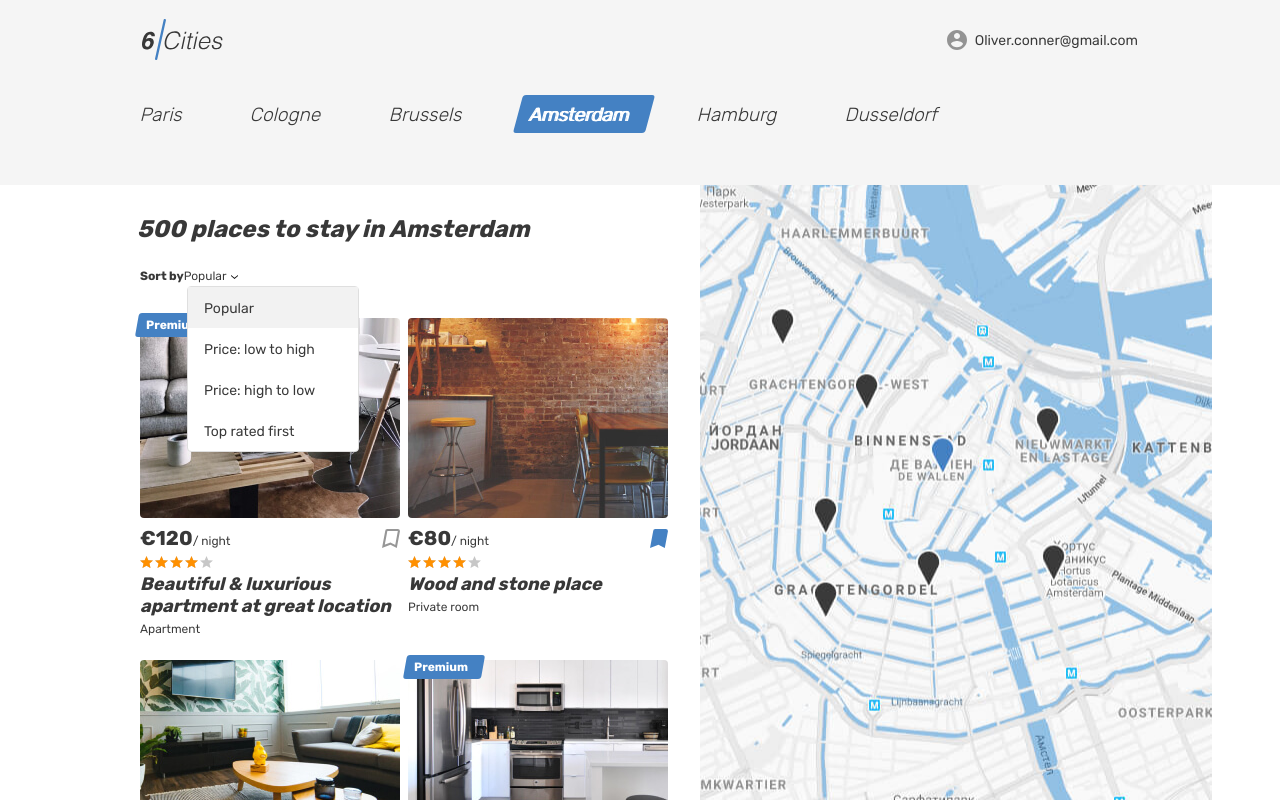
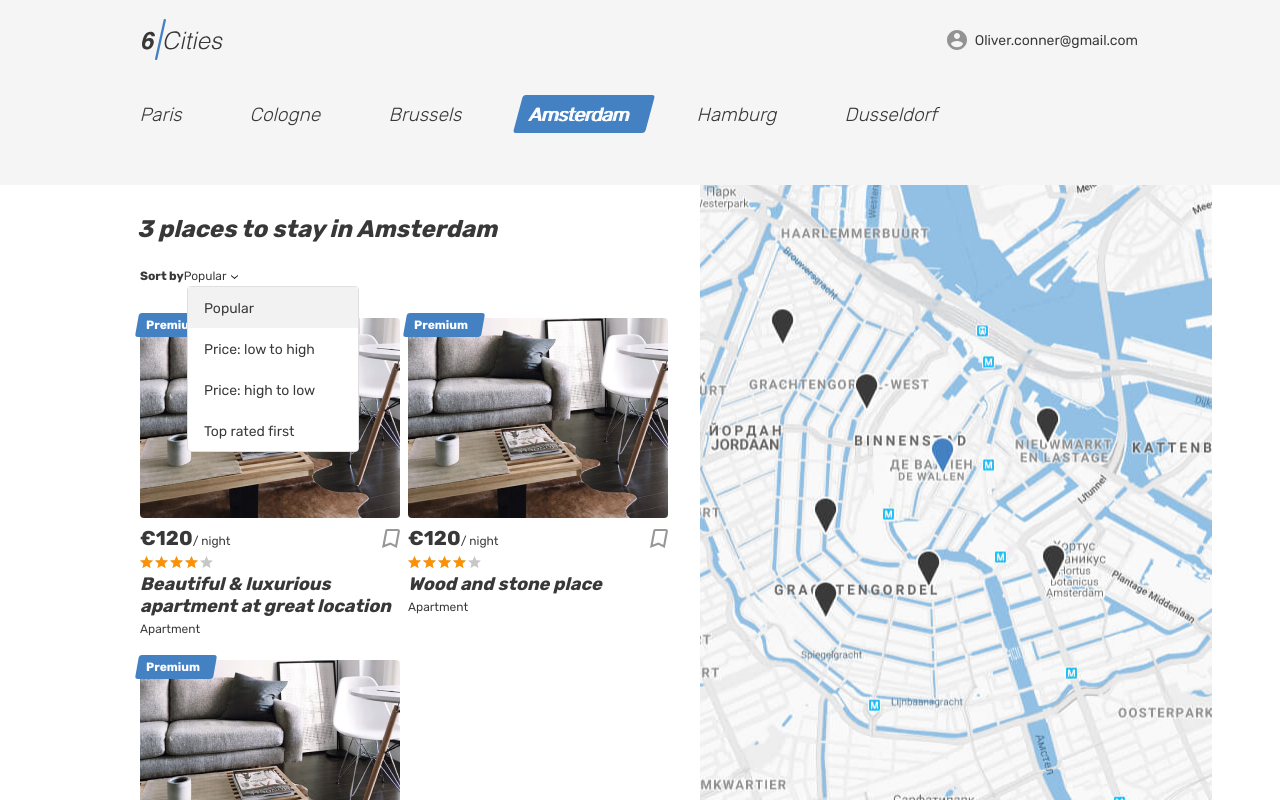
Before and after one commit to Lantik/830165-six-cities-4, a React app: page / in a window 1280 px wide. Built offline with nearby package versions, Linux system fonts and the light colour scheme.

Commit message:
[FEATURE]: installed prop-types package

```diff
--- a/package.json
+++ b/package.json
@@ -26,6 +26,7 @@
     "node": "10"
   },
   "dependencies": {
+    "prop-types": "15.7.2",
     "react": "16.13.1",
     "react-dom": "16.13.1"
   }
--- a/src/components/app/app.jsx
+++ b/src/components/app/app.jsx
@@ -1,13 +1,15 @@
 import React from 'react';
+import PropTypes from 'prop-types';
 import Main from '../main/main.jsx';
 
-const App = (props) => {
-  // eslint-disable-next-line react/prop-types
-  const {offersCount} = props;
+const App = ({offers}) => {
+  return (<React.Fragment>
+    <Main offers={offers}></Main>
+  </React.Fragment>);
+};
 
-  return <React.Fragment>
-    <Main offersCount={offersCount}></Main>
-  </React.Fragment>;
+App.propTypes = {
+  offers: PropTypes.arrayOf(PropTypes.string).isRequired
 };
 
 export default App;
--- a/src/components/main/main.jsx
+++ b/src/components/main/main.jsx
@@ -1,10 +1,10 @@
 import React from 'react';
+import PropTypes from 'prop-types';
 
-const Main = (props) => {
-  // eslint-disable-next-line react/prop-types
-  const {offersCount} = props;
+const Main = ({offers}) => {
+  const offersCount = offers.length;
 
-  return <div className="page page--gray page--main">
+  return (<div className="page page--gray page--main">
     <header className="header">
       <div className="container">
         <div className="header__wrapper">
@@ -95,7 +95,8 @@ const Main = (props) => {
               --> */}
             </form>
             <div className="cities__places-list places__list tabs__content">
-              <article className="cities__place-card place-card">
+              {offers.map((it) => {
+                return (<article className="cities__place-card place-card" key={it}>
                   <div className="place-card__mark">
                     <span>Premium</span>
                   </div>
@@ -124,142 +125,12 @@ const Main = (props) => {
                       </div>
                     </div>
                     <h2 className="place-card__name">
-                    <a href="#">Beautiful &amp; luxurious apartment at great location</a>
+                      <a href="#">{it}</a>
                     </h2>
                     <p className="place-card__type">Apartment</p>
                   </div>
-              </article>
-
-              <article className="cities__place-card place-card">
-                <div className="cities__image-wrapper place-card__image-wrapper">
-                  <a href="#">
-                    <img className="place-card__image" src="img/room.jpg" width="260" height="200" alt="Place image"/>
-                  </a>
-                </div>
-                <div className="place-card__info">
-                  <div className="place-card__price-wrapper">
-                    <div className="place-card__price">
-                      <b className="place-card__price-value">&euro;80</b>
-                      <span className="place-card__price-text">&#47;&nbsp;night</span>
-                    </div>
-                    <button className="place-card__bookmark-button place-card__bookmark-button--active button" type="button">
-                      <svg className="place-card__bookmark-icon" width="18" height="19">
-                        <use xlinkHref="#icon-bookmark"></use>
-                      </svg>
-                      <span className="visually-hidden">In bookmarks</span>
-                    </button>
-                  </div>
-                  <div className="place-card__rating rating">
-                    <div className="place-card__stars rating__stars">
-                      <span style={{width: 80 + `%`}}></span>
-                      <span className="visually-hidden">Rating</span>
-                    </div>
-                  </div>
-                  <h2 className="place-card__name">
-                    <a href="#">Wood and stone place</a>
-                  </h2>
-                  <p className="place-card__type">Private room</p>
-                </div>
-              </article>
-
-              <article className="cities__place-card place-card">
-                <div className="cities__image-wrapper place-card__image-wrapper">
-                  <a href="#">
-                    <img className="place-card__image" src="img/apartment-02.jpg" width="260" height="200" alt="Place image"/>
-                  </a>
-                </div>
-                <div className="place-card__info">
-                  <div className="place-card__price-wrapper">
-                    <div className="place-card__price">
-                      <b className="place-card__price-value">&euro;132</b>
-                      <span className="place-card__price-text">&#47;&nbsp;night</span>
-                    </div>
-                    <button className="place-card__bookmark-button button" type="button">
-                      <svg className="place-card__bookmark-icon" width="18" height="19">
-                        <use xlinkHref="#icon-bookmark"></use>
-                      </svg>
-                      <span className="visually-hidden">To bookmarks</span>
-                    </button>
-                  </div>
-                  <div className="place-card__rating rating">
-                    <div className="place-card__stars rating__stars">
-                      <span style={{width: 80 + `%`}}></span>
-                      <span className="visually-hidden">Rating</span>
-                    </div>
-                  </div>
-                  <h2 className="place-card__name">
-                    <a href="#">Canal View Prinsengracht</a>
-                  </h2>
-                  <p className="place-card__type">Apartment</p>
-                </div>
-              </article>
-
-              <article className="cities__place-card place-card">
-                <div className="place-card__mark">
-                  <span>Premium</span>
-                </div>
-                <div className="cities__image-wrapper place-card__image-wrapper">
-                  <a href="#">
-                    <img className="place-card__image" src="img/apartment-03.jpg" width="260" height="200" alt="Place image"/>
-                  </a>
-                </div>
-                <div className="place-card__info">
-                  <div className="place-card__price-wrapper">
-                    <div className="place-card__price">
-                      <b className="place-card__price-value">&euro;180</b>
-                      <span className="place-card__price-text">&#47;&nbsp;night</span>
-                    </div>
-                    <button className="place-card__bookmark-button button" type="button">
-                      <svg className="place-card__bookmark-icon" width="18" height="19">
-                        <use xlinkHref="#icon-bookmark"></use>
-                      </svg>
-                      <span className="visually-hidden">To bookmarks</span>
-                    </button>
-                  </div>
-                  <div className="place-card__rating rating">
-                    <div className="place-card__stars rating__stars">
-                      <span style={{width: 100 + `%`}}></span>
-                      <span className="visually-hidden">Rating</span>
-                    </div>
-                  </div>
-                  <h2 className="place-card__name">
-                    <a href="#">Nice, cozy, warm big bed apartment</a>
-                  </h2>
-                  <p className="place-card__type">Apartment</p>
-                </div>
-              </article>
-
-              <article className="cities__place-card place-card">
-                <div className="cities__image-wrapper place-card__image-wrapper">
-                  <a href="#">
-                    <img className="place-card__image" src="img/room.jpg" width="260" height="200" alt="Place image"/>
-                  </a>
-                </div>
-                <div className="place-card__info">
-                  <div className="place-card__price-wrapper">
-                    <div className="place-card__price">
-                      <b className="place-card__price-value">&euro;80</b>
-                      <span className="place-card__price-text">&#47;&nbsp;night</span>
-                    </div>
-                    <button className="place-card__bookmark-button place-card__bookmark-button--active button" type="button">
-                      <svg className="place-card__bookmark-icon" width="18" height="19">
-                        <use xlinkHref="#icon-bookmark-active"></use>
-                      </svg>
-                      <span className="visually-hidden">In bookmarks</span>
-                    </button>
-                  </div>
-                  <div className="place-card__rating rating">
-                    <div className="place-card__stars rating__stars">
-                      <span style={{width: 80 + `%`}}></span>
-                      <span className="visually-hidden">Rating</span>
-                    </div>
-                  </div>
-                  <h2 className="place-card__name">
-                    <a href="#">Wood and stone place</a>
-                  </h2>
-                  <p className="place-card__type">Private room</p>
-                </div>
-              </article>
+                </article>);
+              })}
             </div>
           </section>
           <div className="cities__right-section">
@@ -268,7 +139,11 @@ const Main = (props) => {
         </div>
       </div>
     </main>
-  </div>;
+  </div>);
+};
+
+Main.propTypes = {
+  offers: PropTypes.arrayOf(PropTypes.string).isRequired
 };
 
 export default Main;
--- a/src/index.js
+++ b/src/index.js
@@ -2,13 +2,15 @@ import React from 'react';
 import ReactDOM from 'react-dom';
 import App from './components/app/app.jsx';
 
-const settings = {
-  OFFERS_COUNT: 500
-};
+const RENT_OFFERS = [
+  `Beautiful & luxurious apartment at great location`,
+  `Wood and stone place`,
+  `Stone and wood place`
+];
 
 ReactDOM.render(
     <App
-      offersCount={settings.OFFERS_COUNT}
+      offers={RENT_OFFERS}
     ></App>,
     document.querySelector(`#root`)
 );
```
Lines whose indentation alone changed are shown as unchanged.
